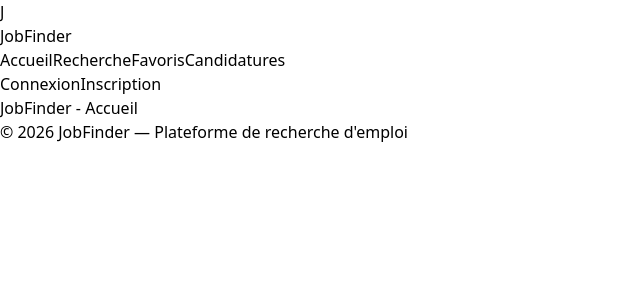
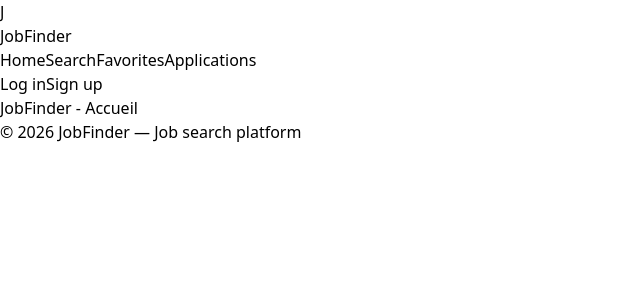
Before and after one commit to saalmahm/jobfinder-angular-spa, an Angular app: page / in a window 1280 px wide. Shown: the top 300 px of the page, without its empty margins (0-640 px from the left). Built offline with nearby package versions, Linux system fonts and the light colour scheme.

Commit message:
feat(ui): améliorer la navbar et l’état connecté (profil/déconnexion)

```diff
--- a/src/app/core/layouts/main-layout.component.ts
+++ b/src/app/core/layouts/main-layout.component.ts
@@ -1,6 +1,7 @@
-import { Component } from '@angular/core';
+import { Component, inject } from '@angular/core';
 import { CommonModule } from '@angular/common';
-import { RouterModule } from '@angular/router';
+import { Router, RouterModule } from '@angular/router';
+import { AuthService } from '../services/auth.service';
 
 @Component({
   standalone: true,
@@ -15,15 +16,31 @@ import { RouterModule } from '@angular/router';
           </div>
           <span class="text-xl font-bold text-white tracking-tight">JobFinder</span>
         </div>
+
         <div class="hidden md:flex items-center gap-8">
-          <a routerLink="/" class="text-slate-300 hover:text-white transition-colors text-sm font-medium">Accueil</a>
-          <a routerLink="/search" class="text-slate-300 hover:text-white transition-colors text-sm font-medium">Recherche</a>
-          <a routerLink="/favorites" class="text-slate-300 hover:text-white transition-colors text-sm font-medium">Favoris</a>
-          <a routerLink="/applications" class="text-slate-300 hover:text-white transition-colors text-sm font-medium">Candidatures</a>
+          <a routerLink="/" class="text-slate-300 hover:text-white transition-colors text-sm font-medium">Home</a>
+          <a routerLink="/search" class="text-slate-300 hover:text-white transition-colors text-sm font-medium">Search</a>
+          <a routerLink="/favorites" class="text-slate-300 hover:text-white transition-colors text-sm font-medium">Favorites</a>
+          <a routerLink="/applications" class="text-slate-300 hover:text-white transition-colors text-sm font-medium">Applications</a>
         </div>
+
         <div class="flex items-center gap-4">
-          <a routerLink="/login" class="text-slate-300 hover:text-white text-sm font-medium px-4 py-2">Connexion</a>
-          <a routerLink="/register" class="bg-violet-600 hover:bg-violet-500 text-white text-sm font-medium px-5 py-2.5 rounded-xl">Inscription</a>
+          <ng-container *ngIf="isAuthenticated(); else guest">
+            <a routerLink="/profile" class="text-slate-300 hover:text-white text-sm font-medium px-4 py-2">
+              Profile
+            </a>
+            <button
+              type="button"
+              (click)="logout()"
+              class="bg-slate-800 hover:bg-slate-700 text-white text-sm font-medium px-5 py-2.5 rounded-xl">
+              Log out
+            </button>
+          </ng-container>
+
+          <ng-template #guest>
+            <a routerLink="/login" class="text-slate-300 hover:text-white text-sm font-medium px-4 py-2">Log in</a>
+            <a routerLink="/register" class="bg-violet-600 hover:bg-violet-500 text-white text-sm font-medium px-5 py-2.5 rounded-xl">Sign up</a>
+          </ng-template>
         </div>
       </nav>
     </header>
@@ -31,8 +48,20 @@ import { RouterModule } from '@angular/router';
     <main><router-outlet></router-outlet></main>
 
     <footer class="bg-slate-900 border-t border-slate-800 py-8 text-center">
-      <p class="text-slate-500 text-sm">© 2026 JobFinder — Plateforme de recherche d'emploi</p>
+      <p class="text-slate-500 text-sm">© 2026 JobFinder — Job search platform</p>
     </footer>
   `
 })
-export class MainLayoutComponent {}
+export class MainLayoutComponent {
+  private authService = inject(AuthService);
+  private router = inject(Router);
+
+  isAuthenticated(): boolean {
+    return this.authService.isAuthenticated();
+  }
+
+  logout(): void {
+    this.authService.logout();
+    this.router.navigate(['/login']);
+  }
+}
```
